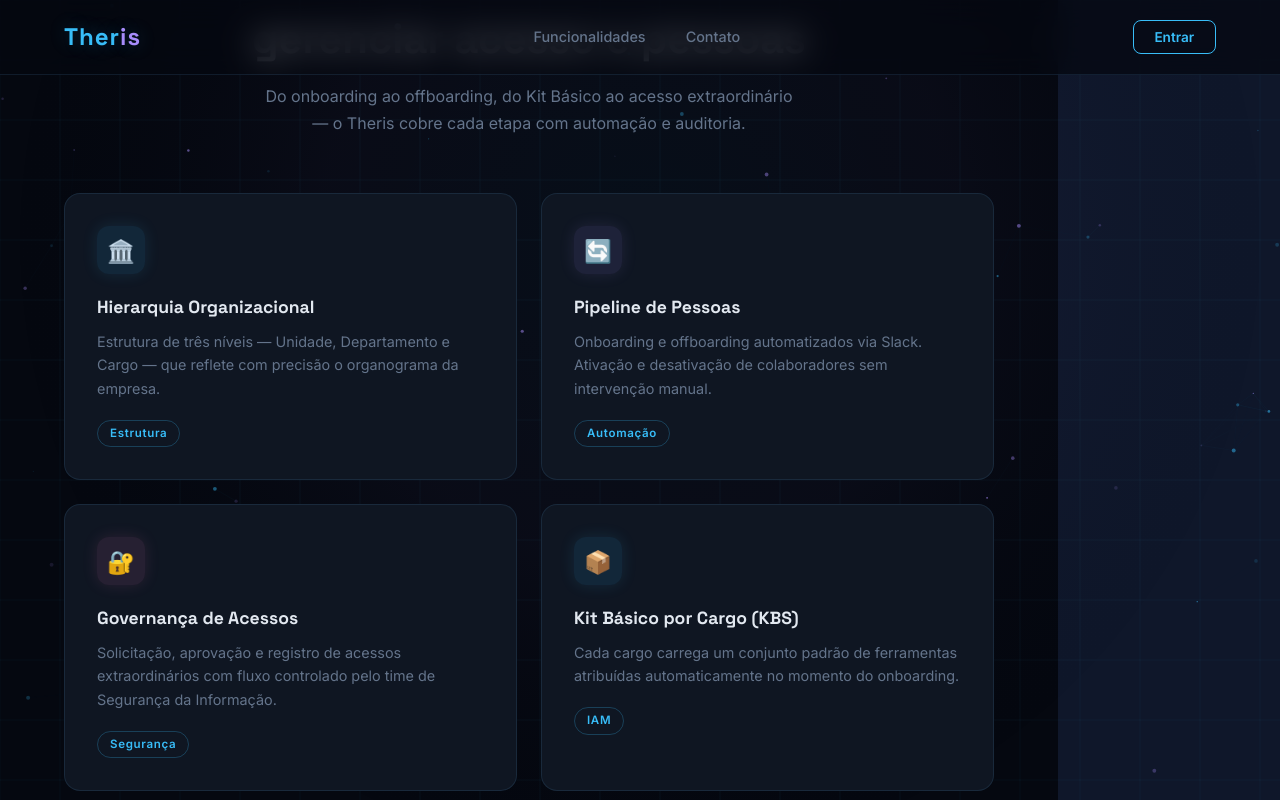
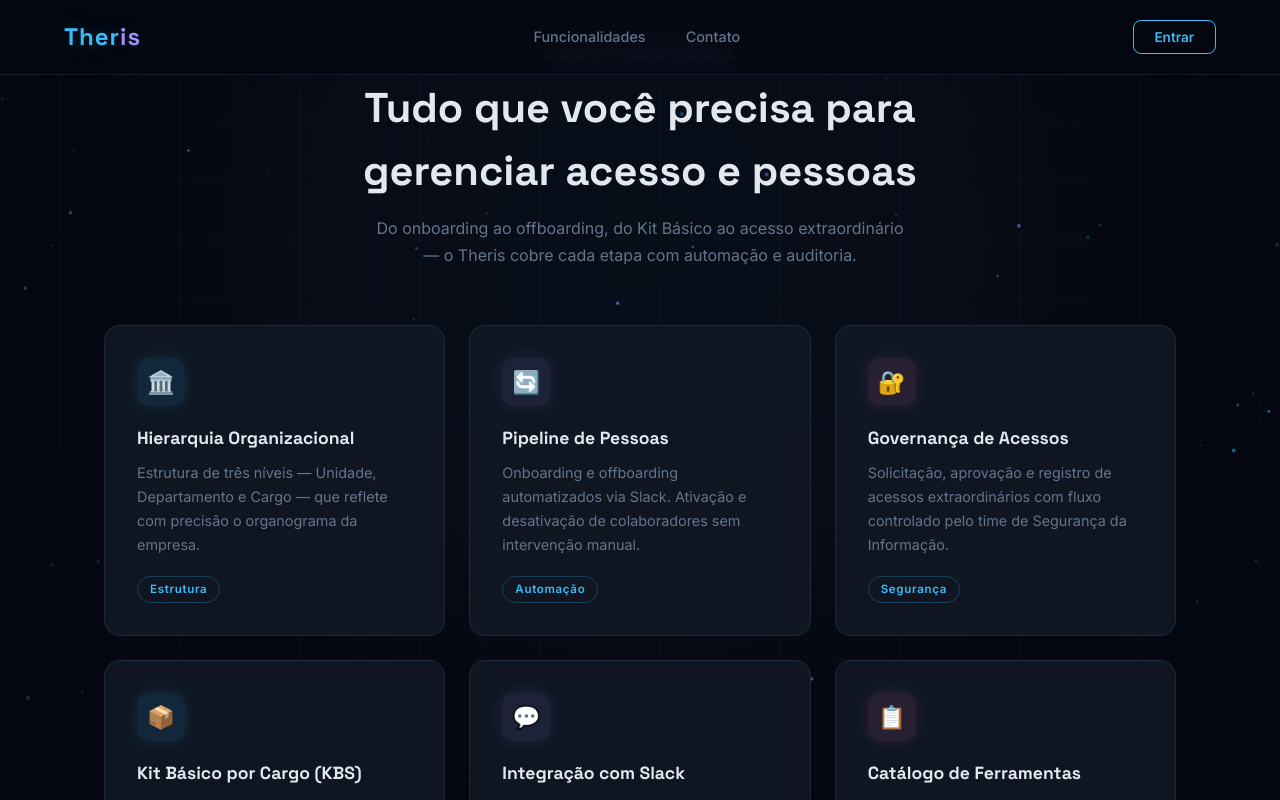
Before and after one commit to luansilva-oss/theris-backend, a React (Vite) app: page / in a window 1280 px wide. Shown: the top 800 px of the page. Built offline with nearby package versions, Linux system fonts and the light colour scheme.

Commit message:
ajustando a LandingPage para ficar funcional

```diff
--- a/src/pages/LandingPage.css
+++ b/src/pages/LandingPage.css
@@ -32,7 +32,8 @@
   color: var(--text);
   font-family: 'Inter', sans-serif;
   overflow-x: hidden;
-  width: 100%;
+  overflow-y: auto;
+  width: 100vw;
   min-height: 100vh;
   box-sizing: border-box;
 }
```
